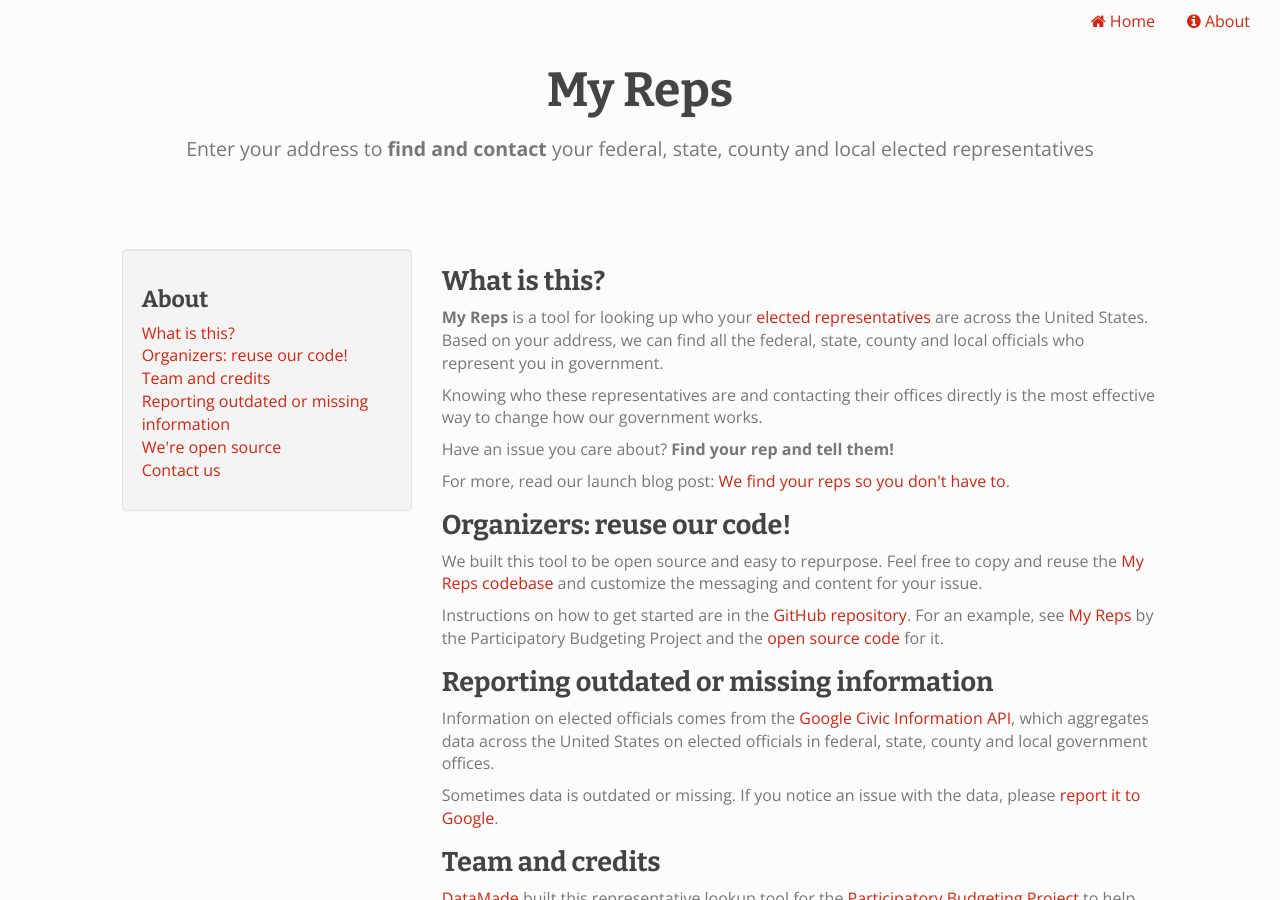
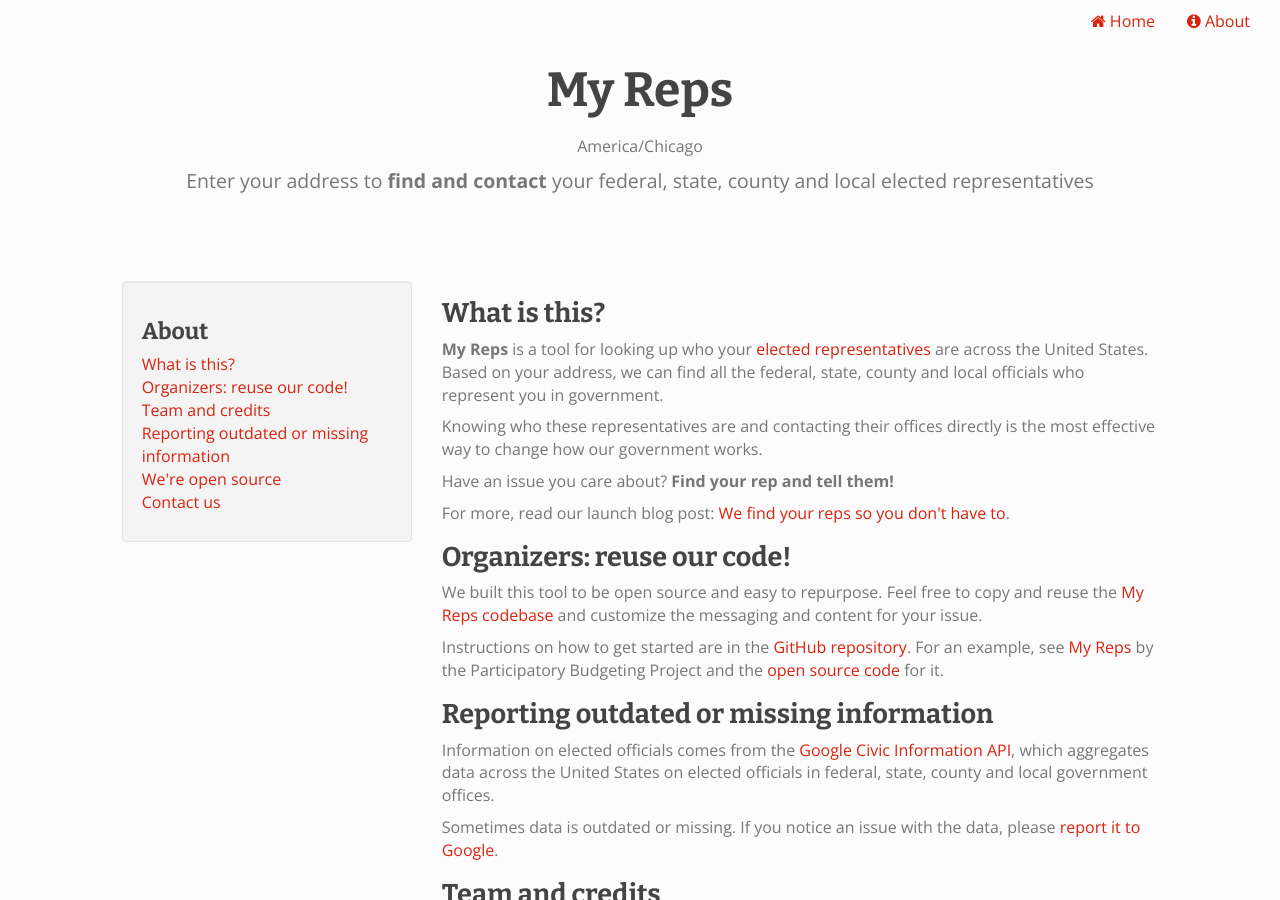
Before and after one commit to AlexMindock/myReps, a Jekyll site: the page built from about.html, in a window 1280 px wide and 900 px high. Built offline with Jekyll 4.4.1, drawn with Linux system fonts in a browser that asks for light colours; nearby versions of some CDN libraries; comment, search, counter and statistics services are not loaded.

Commit message:
Update default.html

```diff
--- a/_layouts/default.html
+++ b/_layouts/default.html
@@ -117,6 +117,7 @@
       <div class='text-center'>
         <h1><a href='index.html'>My Reps</a></h1>
         <!-- Update this tagline! -->
+        <p>{{ site.timezone }}</p>
         <p class='lead'>Enter your address to <strong>find and contact</strong> your federal, state, county and local
           elected representatives</p>
       </div>
```
